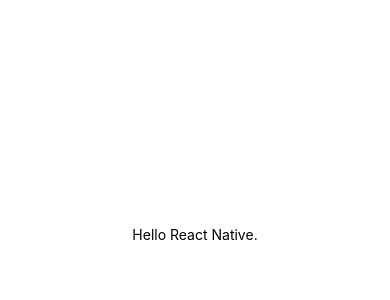
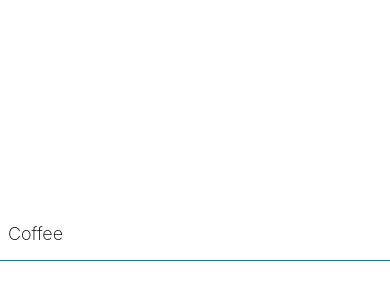
Before and after one commit to htutwaiphyoe/mastering-react-native, a React Native app in the folder frontend-master-v3/: screen / in a window 390 px wide. Shown: the part 188-488 px from the top of the page. Built offline with nearby package versions, Linux system fonts and the light colour scheme.

Commit message:
feat(frontend-master-v3): View component and styles

```diff
--- a/frontend-master-v3/App.tsx
+++ b/frontend-master-v3/App.tsx
@@ -1,11 +1,12 @@
-import { StatusBar } from "expo-status-bar";
 import { StyleSheet, Text, View } from "react-native";
+import { theme } from "./theme";
 
 export default function App() {
   return (
     <View style={styles.container}>
-      <Text>Hello React Native.</Text>
-      <StatusBar style="auto" />
+      <View style={styles.item}>
+        <Text style={styles.text}>Coffee</Text>
+      </View>
     </View>
   );
 }
@@ -13,8 +14,17 @@
 const styles = StyleSheet.create({
   container: {
     flex: 1,
-    backgroundColor: "#fff",
-    alignItems: "center",
     justifyContent: "center",
+    backgroundColor: theme.colorWhite,
+  },
+  item: {
+    paddingVertical: 16,
+    paddingHorizontal: 8,
+    borderBottomWidth: 1,
+    borderBottomColor: theme.colorCerulean,
+  },
+  text: {
+    fontSize: 18,
+    fontWeight: "200",
   },
 });
--- /dev/null
+++ b/frontend-master-v3/theme/index.ts
@@ -0,0 +1,4 @@
+export const theme = {
+  colorCerulean: "#1a759f",
+  colorWhite: "#fff",
+};
```
Also changed, not shown: 1 other file (tests, documents, lock files or other folders).
